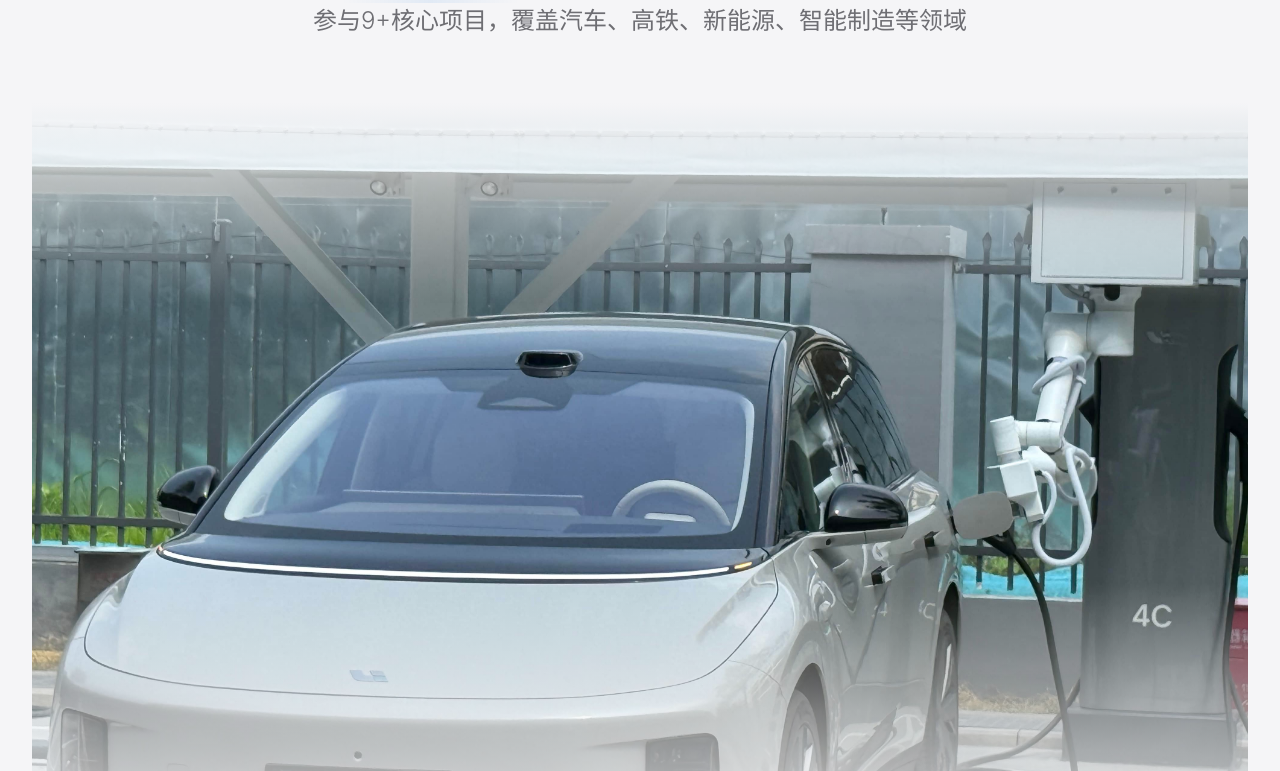
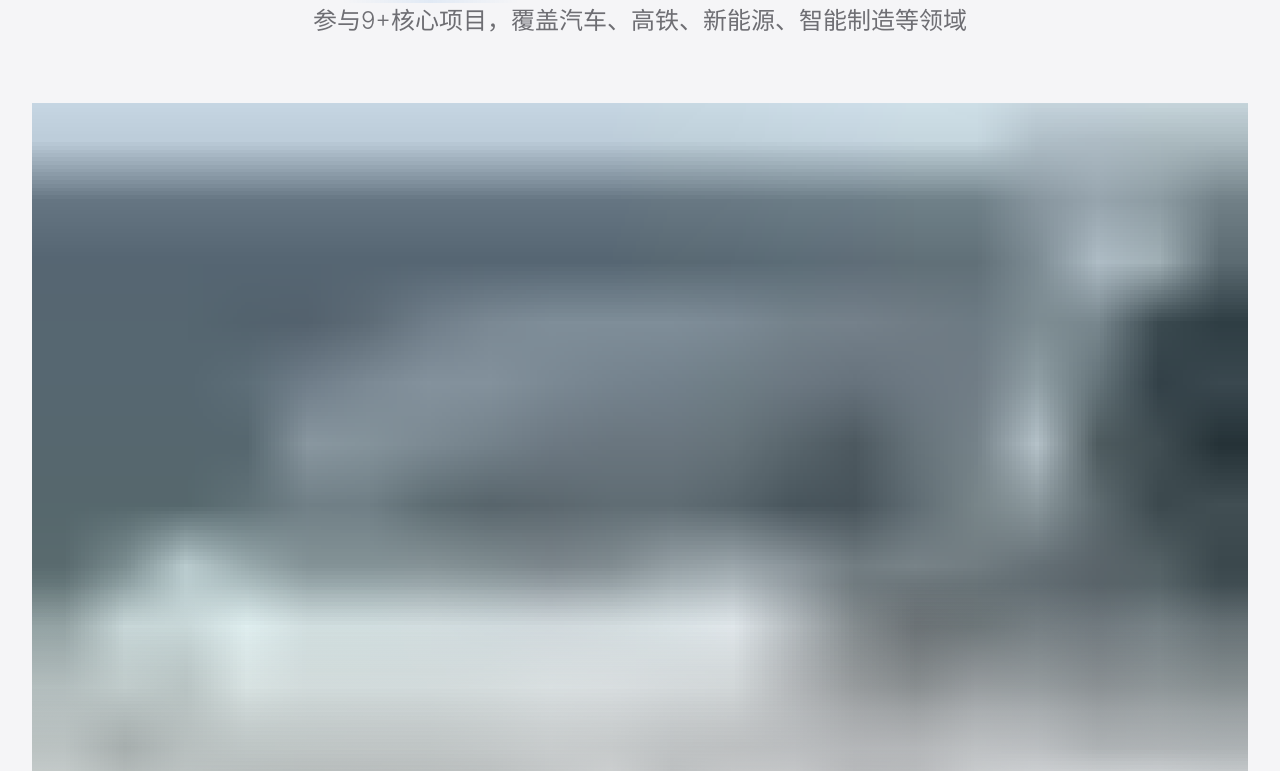
Before and after one commit to dw1998git/OWNER, a Vue app: page / in a window 1280 px wide. Shown: the part 4469-5240 px from the top of the page. Built offline with nearby package versions, Linux system fonts and the light colour scheme.

Commit message:
feat: fetch image manifest in ProjectsSection and pass to ProjectCard

```diff
--- a/src/components/ProjectsSection.vue
+++ b/src/components/ProjectsSection.vue
@@ -4,14 +4,33 @@
       <h2 class="section-headline reveal">项目作品，<br>实力说话。</h2>
       <p class="section-sub reveal reveal-delay-1">参与9+核心项目，覆盖汽车、高铁、新能源、智能制造等领域</p>
     </div>
-    <ProjectCard v-for="project in projects" :key="project.id" :project="project" />
+    <ProjectCard
+      v-for="project in projects"
+      :key="project.id"
+      :project="project"
+      :image-manifest="imageManifest ? imageManifest[project.imageKey] || null : null"
+    />
   </section>
 </template>
 
 <script setup>
+import { ref, onMounted } from 'vue'
 import { projects } from '../data/projects.js'
 import ProjectCard from './ProjectCard.vue'
 import { useProjectScroll } from '../composables/useProjectScroll.js'
+
+const imageManifest = ref(null)
+
+onMounted(async () => {
+  try {
+    const res = await fetch('/images/manifest.json')
+    if (!res.ok) throw new Error(`HTTP ${res.status}`)
+    imageManifest.value = await res.json()
+  } catch (err) {
+    console.warn('Image manifest not available, using original images:', err.message)
+    imageManifest.value = null
+  }
+})
 
 useProjectScroll()
 </script>
```
